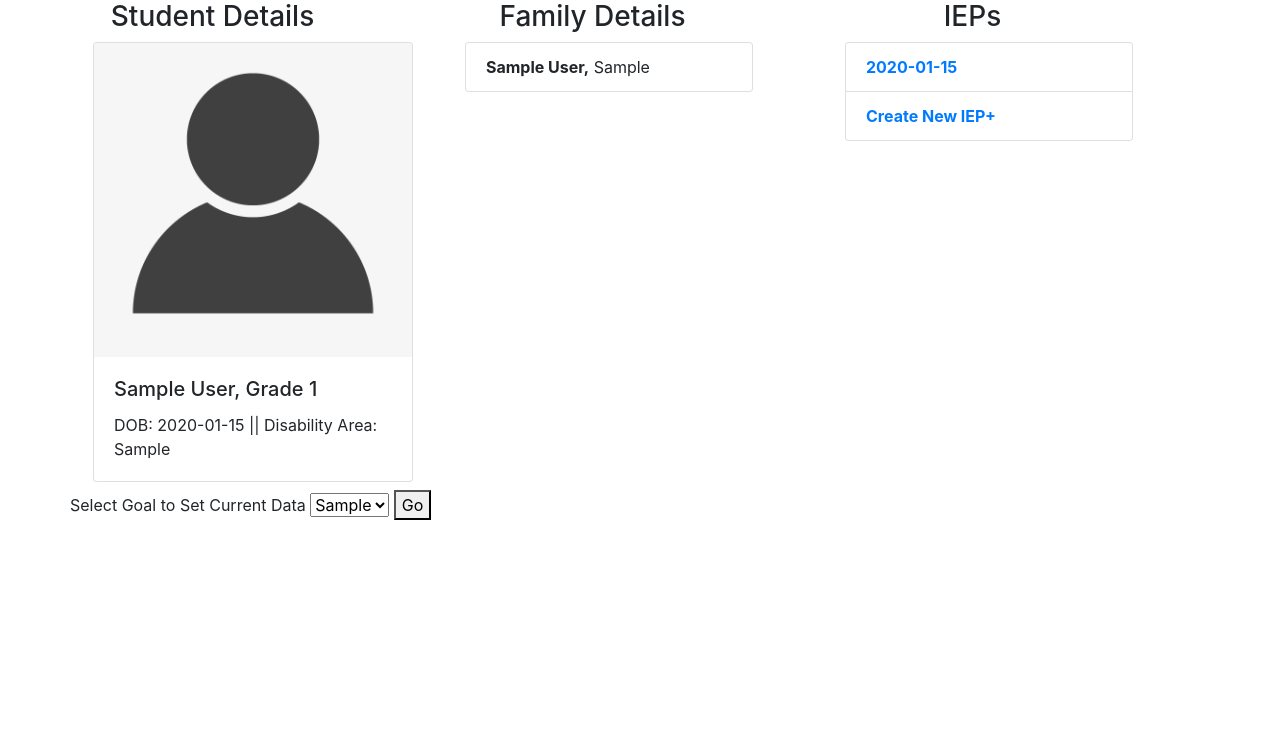
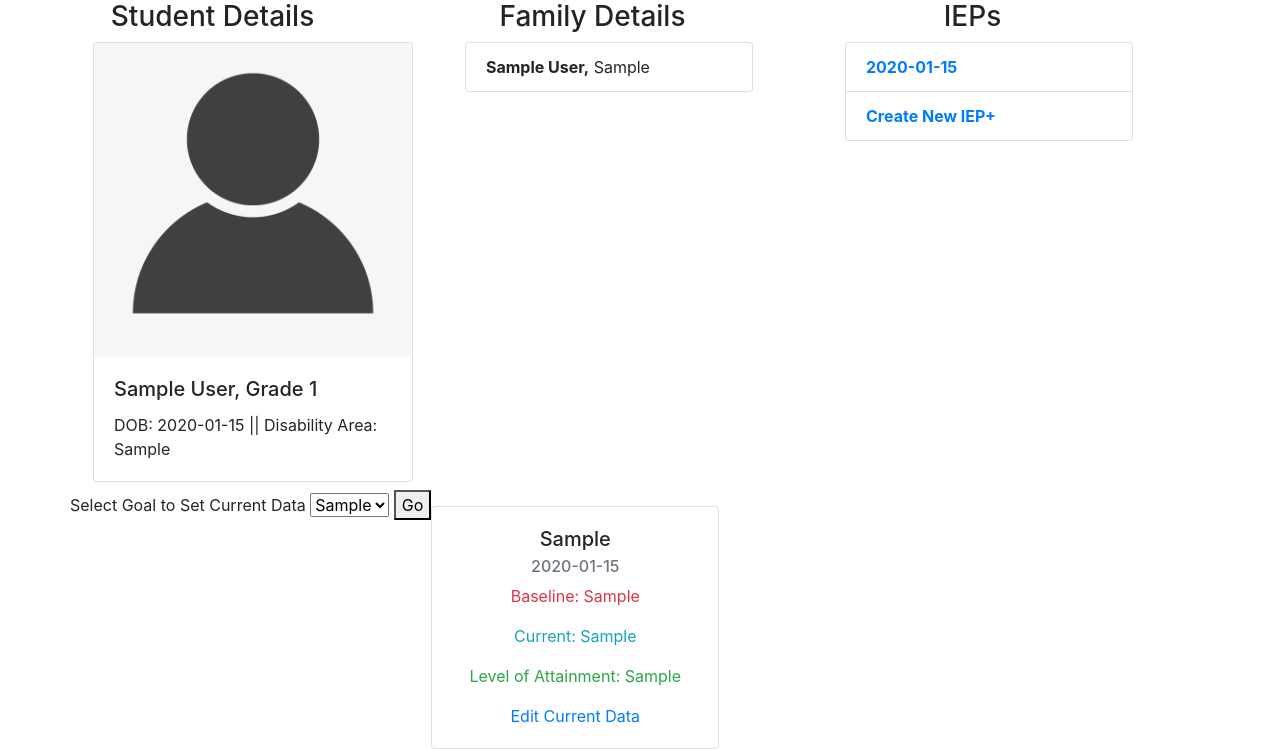
Before and after one commit to jreidmke/capstone01, a Flask app: template templates/student/student-detail.html in a window 1280 px wide. Shown: the part 72-821 px from the top of the page. Before the commit the page ends 592 px from the top, so only its background shows below. Run offline with Flask 2, Linux system fonts and the light colour scheme; the template is opened without the code that fills it: values that come from a table or form of the project are taken from there, others are empty; tables that the repository leaves empty hold one stand-in row (values such as "Sample post"); some libraries are stand-ins or nearby versions.

Commit message:
styling and routing

```diff
--- a/templates/student/student-detail.html
+++ b/templates/student/student-detail.html
@@ -47,7 +47,7 @@
 
         <form action="/iep/{{latest_iep.id}}/goal/">
             <label for="goal_id">Select Goal to Set Current Data</label>
-            <select name="goal_id" id="goal_id">
+            <select>
                 {% for goal in goals %}
                 <option value="{{goal.id}}">{{goal.goal}}</option>
                 {% endfor %}
@@ -55,6 +55,24 @@
             <button>Go</button>
         </form>
 
+        <div class="row">
+            {% for goal in goals %}
+                <div class="col-4 text-center">
+                    <div class="card mt-3" style="width: 18rem;">
+                        <div class="card-body">
+                            <h5 class="card-title">{{goal.goal}}</h5>
+                                {% for data in goal.data %}
+                            <h6 class="card-subtitle mb-2 text-muted">{{data.current_data_date}}</h6>
+                            <p class="card-text text-danger">Baseline: {{data.baseline}}</p>
+                            <p class="card-text text-info">Current: {{data.current}}</p>
+                            <p class="card-text text-success">Level of Attainment: {{data.attainment}}</p>
+                                {% endfor %}
+                            <a href="/goal/{{goal.id}}" class="card-link">Edit Current Data<a>
+                        </div>
+                    </div>
+                </div>
+            {% endfor %}
+        </div>
 
 
     </div>
```
Also changed, not shown: templates/student/current-data.html (+35 -0 lines).
